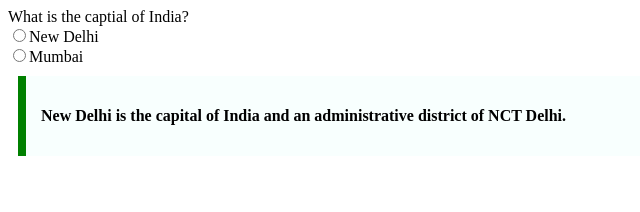
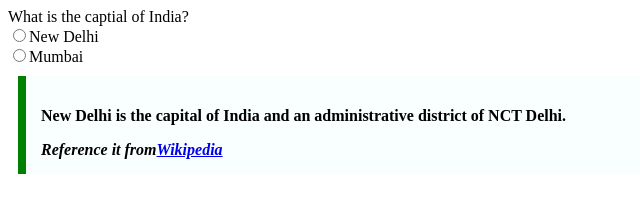
Before and after one commit to acciojob/trivia-Rajatx7, a website: page main.html in a window 1280 px wide. Shown: the whole page, without its empty margins (0-640 px from the left). Drawn offline with Linux system fonts and the light colour scheme.

Commit message:
created a submission

```diff
--- a/main.html
+++ b/main.html
@@ -18,10 +18,11 @@
 		<br>
 		<input type="radio"/>Mumbai
 	</form>
-	<blockquote cite="Reference it from Wikipedia">
+	<blockquote>
 		<p>
 			New Delhi is the capital of India and an administrative district of NCT Delhi.
 		</p>
+		 <cite> Reference it from<a href="https://en.wikipedia.org/wiki/New_Delhi">Wikipedia</a></cite>
 	</blockquote>
     <script type="text/javascript" src="./script.js">
 </script>
```
